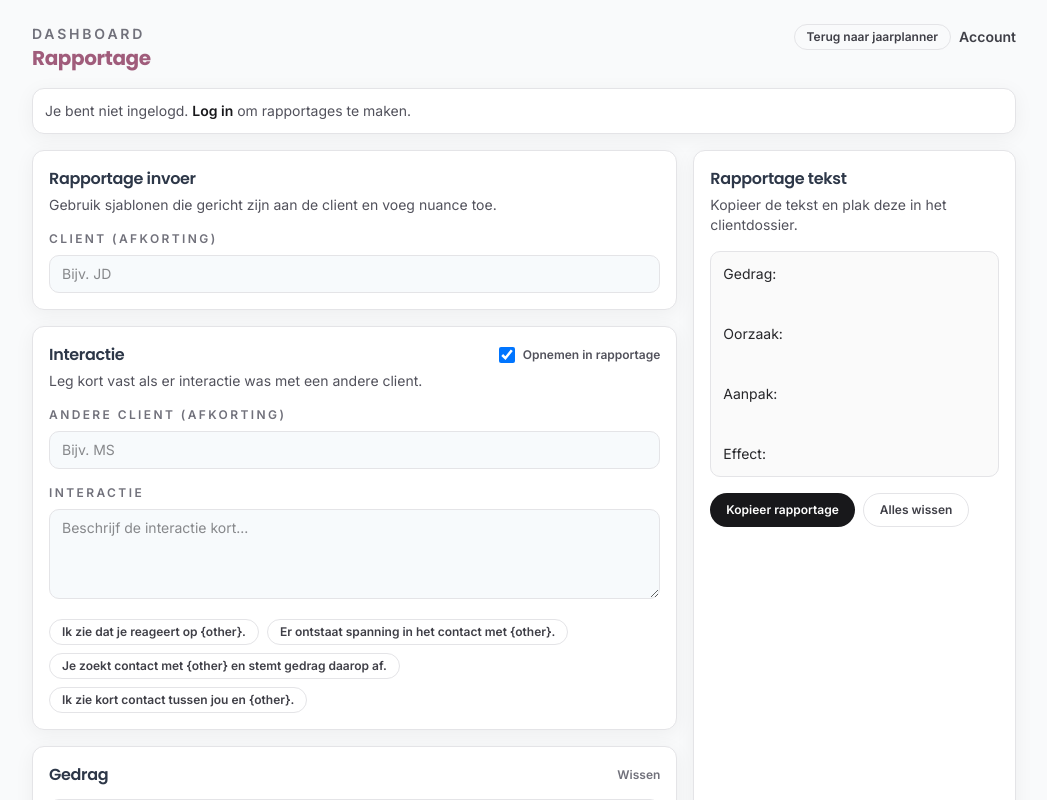
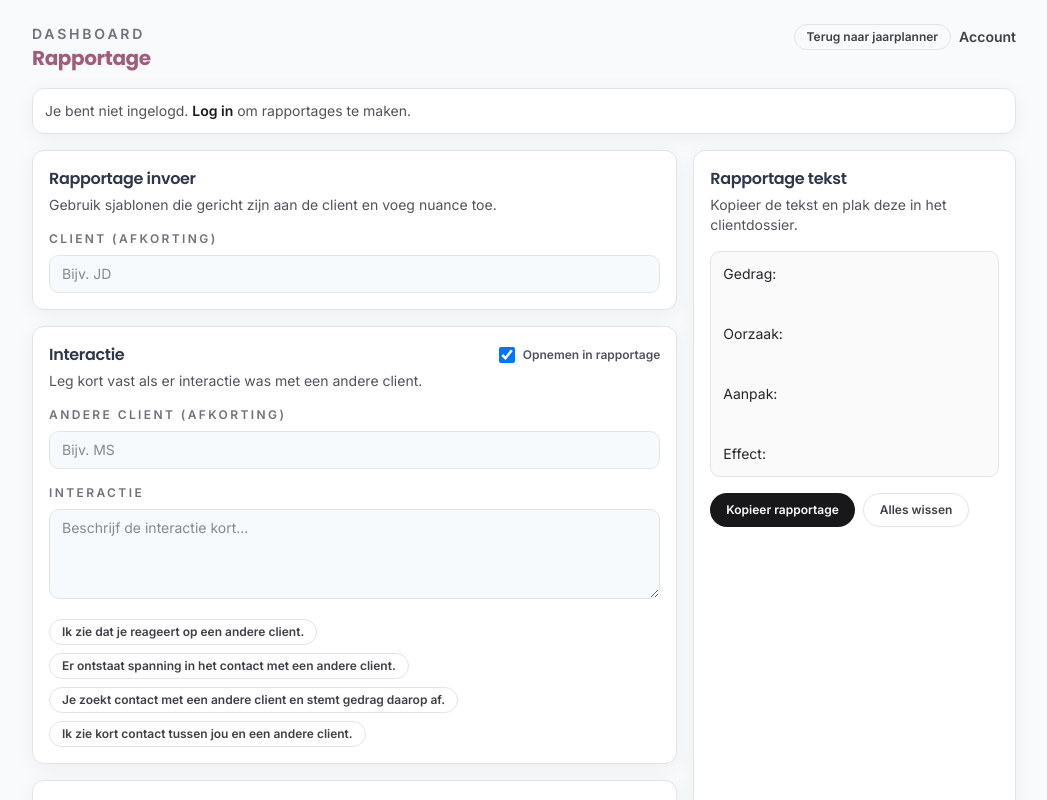
Before and after one commit to jacquesesenkbrink-max/zorgbalans, a Next.js app: page /dashboard/rapportage in a window 1280 px wide. Shown: the top 800 px of the page, without its empty margins (116-1163 px from the left). Built offline with nearby package versions, Linux system fonts and the light colour scheme; no server answers.

Commit message:
update: render other client in interaction templates

```diff
--- a/src/app/dashboard/rapportage/page.tsx
+++ b/src/app/dashboard/rapportage/page.tsx
@@ -228,6 +228,10 @@ export default function RapportagePage() {
     return effectOptions.filter((item) => allowed.has(item.id));
   }, [selectedAanpakId]);
 
+  const resolvedOtherClient = useMemo(() => {
+    return otherClientCode.trim() || "een andere client";
+  }, [otherClientCode]);
+
   useEffect(() => {
     let isMounted = true;
     supabase.auth.getSession().then(({ data }) => {
@@ -260,12 +264,10 @@ export default function RapportagePage() {
       }
       return `${prefix}${trimmed}`;
     };
-    const trimmedOther = otherClientCode.trim();
     const withOther = (text: string) => {
       const trimmed = text.trim();
       if (!trimmed) return "";
-      const fallback = "een andere client";
-      const resolved = trimmedOther || fallback;
+      const resolved = resolvedOtherClient;
       if (trimmed.includes("{other}")) {
         return trimmed.replaceAll("{other}", resolved);
       }
@@ -446,20 +448,23 @@ export default function RapportagePage() {
                 onChange={(event) => setInteractionText(event.target.value)}
               />
               <div className="mt-3 flex flex-wrap gap-2">
-                {interactionTemplates.map((item) => (
+                {interactionTemplates.map((item) => {
+                  const rendered = item.replaceAll("{other}", resolvedOtherClient);
+                  return (
                     <button
                       key={item}
                       type="button"
                       className="rounded-full border border-zinc-200 px-3 py-1 text-xs font-semibold text-zinc-700 hover:border-zinc-300"
                       onClick={() => {
                         setInteractionText((current) =>
-                        appendTemplate(current, item)
+                          appendTemplate(current, rendered)
                         );
                       }}
                     >
-                    {item}
+                      {rendered}
                     </button>
-                ))}
+                  );
+                })}
               </div>
             </div>
 
```
Lines whose indentation alone changed are shown as unchanged.
